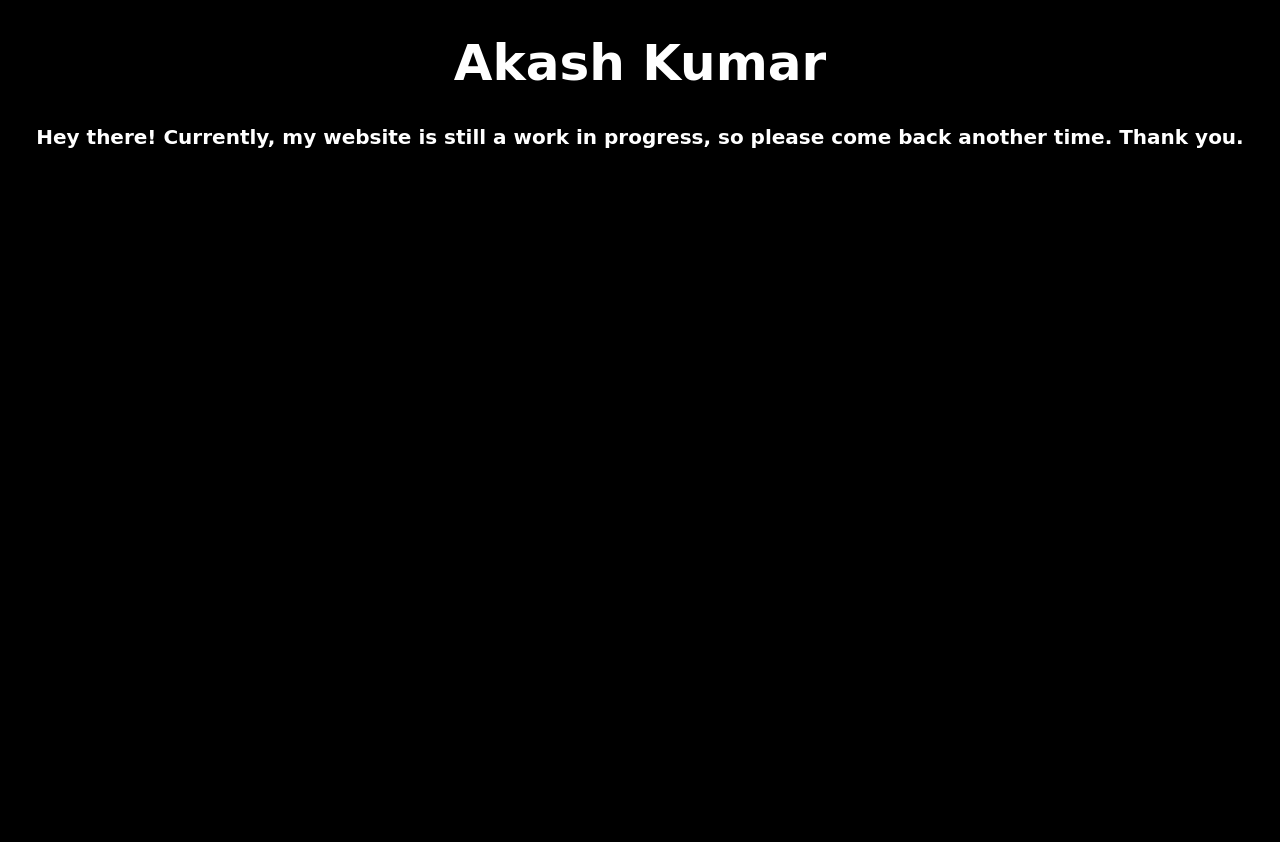
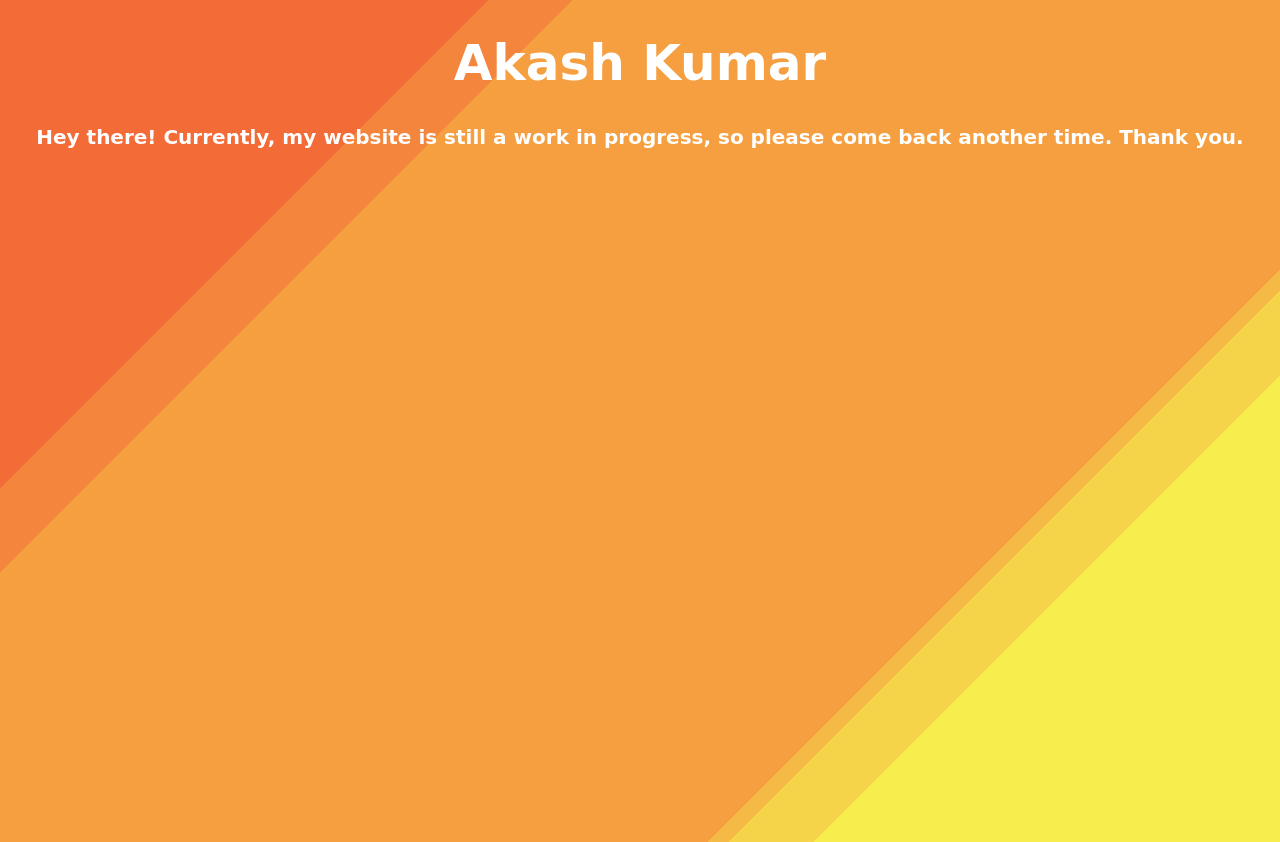
Before and after one commit to KumarUniverse/kumaruniverse.github.io, a plain HTML site: page index.html in a window 1280 px wide. Before the commit the page ends 800 px from the top, so only its background shows below. Drawn offline with Linux system fonts and the light colour scheme.

Commit message:
Update profile.css

```diff
--- a/profile.css
+++ b/profile.css
@@ -12,6 +12,9 @@ h2 {
   text-align: center;
 }
 
+body {
+    height: 100vh;
+    background:
         linear-gradient(135deg, rgb(243, 107, 55) 0%,
         rgb(243, 107, 55) 23%,
         rgb(244, 133, 60) 23%,
@@ -23,4 +26,5 @@ rgb(245, 186, 69) 74%,
         rgb(246, 212, 73) 74%,
         rgb(246, 212, 73) 78%,
         rgb(247, 238, 78) 78%,
-rgb(247, 238, 78) 100%)
+        rgb(247, 238, 78) 100%);
+}
```
Lines whose indentation alone changed are shown as unchanged.
